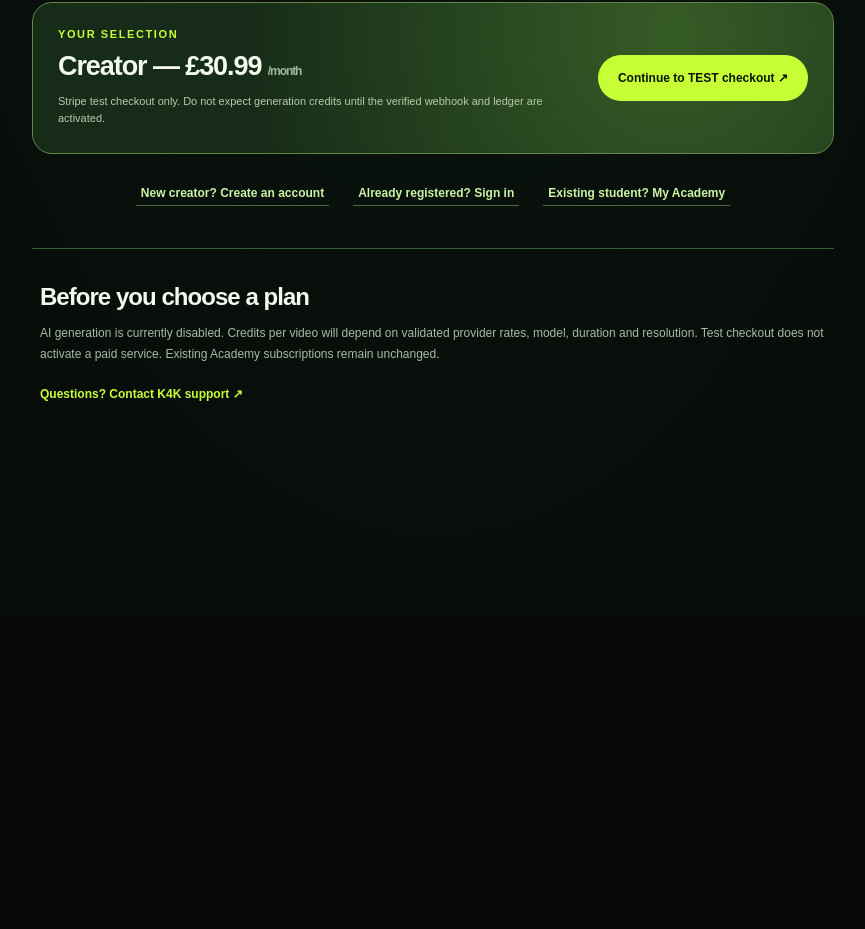
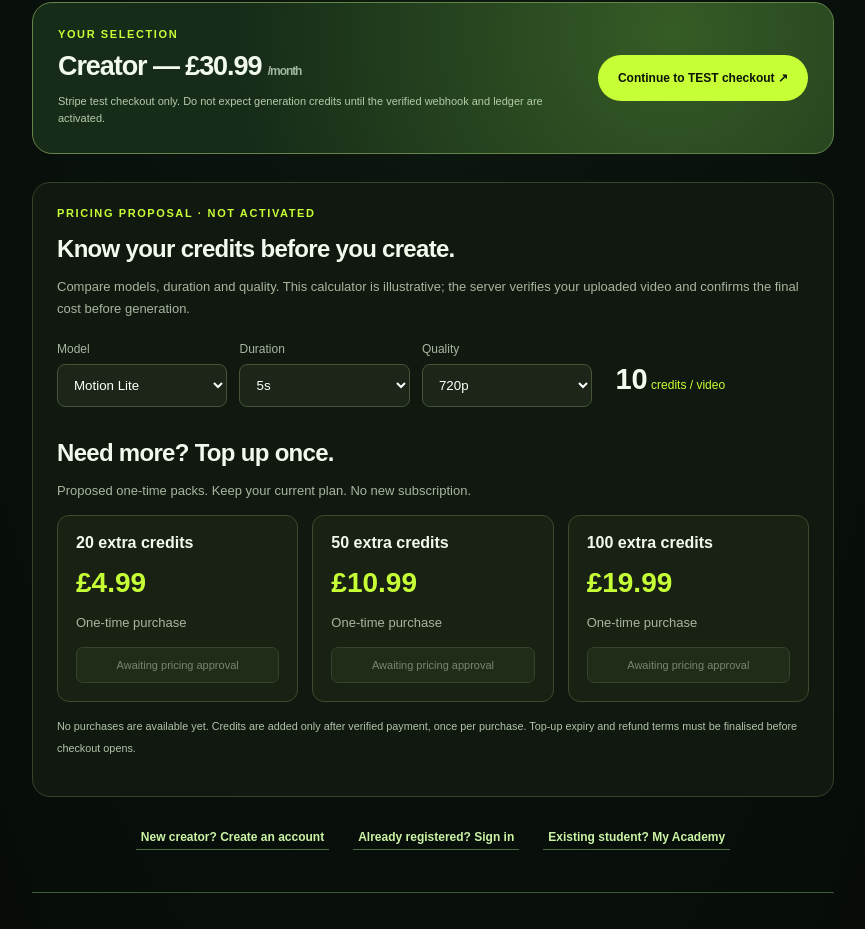
Before and after one commit to kreativestudios4k-lgtm/k4k-academy-v2, a Next.js app: page /k4k-app/credits in a window 1280 px wide. Shown: the part 889-1818 px from the top of the page, without its empty margins (207-1072 px from the left). Before the commit the page ends 1506 px from the top, so only its background shows below. Built offline with nearby package versions, Linux system fonts and the light colour scheme; no server answers.

Commit message:
Prepare proposed generation credit calculator and regional one-time packs for review

```diff
--- /dev/null
+++ b/app/k4k-app/credits/CreditProposal.js
@@ -0,0 +1,26 @@
+'use client';
+import {useState} from 'react';
+import {CREDIT_PACKS,proposedGenerationCredits} from '../../../lib/k4k-credit-proposal.mjs';
+import {useK4KLocale} from '../locale';
+export default function CreditProposal({currency='GBP'}){
+ const {locale}=useK4KLocale();
+ const tr=(en,pt,es)=>locale==='pt'?pt:locale==='es'?es:en;
+ const [model,setModel]=useState('lite'),[seconds,setSeconds]=useState(5),[resolution,setResolution]=useState('720p');
+ const quote=proposedGenerationCredits({model,resolution,seconds});
+ const money=minor=>new Intl.NumberFormat(locale==='pt'?'pt-BR':locale==='es'?'es-ES':'en-GB',{style:'currency',currency:currency||'GBP'}).format(minor/100);
+ return <section className="k4k-credit-proposal" aria-label="Proposed generation pricing and extra credits">
+  <span className="k4k-workspace-eyebrow">{tr('PRICING PROPOSAL · NOT ACTIVATED','PROPOSTA DE PREÇOS · NÃO ATIVADA','PROPUESTA DE PRECIOS · SIN ACTIVAR')}</span>
+  <h2>{tr('Know your credits before you create.','Confira os créditos antes de criar.','Conoce los créditos antes de crear.')}</h2>
+  <p>{tr('Compare models, duration and quality. This calculator is illustrative; the server verifies your uploaded video and confirms the final cost before generation.','Compare modelos, duração e qualidade. Esta simulação é ilustrativa; o servidor verifica seu vídeo e confirma o custo antes da geração.','Compara modelos, duración y calidad. Esta simulación es orientativa; el servidor verifica tu vídeo y confirma el coste antes de generar.')}</p>
+  <div className="k4k-credit-calculator">
+   <label>{tr('Model','Modelo','Modelo')}<select value={model} onChange={e=>{setModel(e.target.value);if(e.target.value==='lite'&&seconds>15)setSeconds(15)}}><option value="lite">Motion Lite</option><option value="pro">Motion Pro</option></select></label>
+   <label>{tr('Duration','Duração','Duración')}<select value={seconds} onChange={e=>setSeconds(Number(e.target.value))}>{[5,10,15,...(model==='pro'?[20,30]:[])].map(n=><option key={n} value={n}>{n}s</option>)}</select></label>
+   <label>{tr('Quality','Qualidade','Calidad')}<select value={resolution} onChange={e=>setResolution(e.target.value)}>{['480p','720p','1080p'].map(r=><option key={r}>{r}</option>)}</select></label>
+   <output aria-live="polite"><strong>{quote.credits}</strong> {tr('credits / video','créditos / vídeo','créditos / vídeo')}</output>
+  </div>
+  <h2>{tr('Need more? Top up once.','Precisa de mais? Adicione créditos.','¿Necesitas más? Recarga una vez.')}</h2>
+  <p>{tr('Proposed one-time packs. Keep your current plan. No new subscription.','Pacotes avulsos propostos. Mantenha seu plano. Sem nova assinatura.','Paquetes de pago único propuestos. Conserva tu plan. Sin nueva suscripción.')}</p>
+  <div className="k4k-topup-grid">{CREDIT_PACKS.map(pack=><article key={pack.id}><h3>{pack.credits} {tr('extra credits','créditos extras','créditos extra')}</h3><strong>{money(pack[currency||'GBP'])}</strong><p>{tr('One-time purchase','Compra única','Pago único')}</p><button type="button" disabled>{tr('Awaiting pricing approval','Aguardando aprovação','Pendiente de aprobación')}</button></article>)}</div>
+  <p><small>{tr('No purchases are available yet. Credits are added only after verified payment, once per purchase. Top-up expiry and refund terms must be finalised before checkout opens.','As compras ainda não estão disponíveis. Créditos são adicionados após pagamento verificado, uma vez por compra. Validade e reembolso serão definidos antes da ativação.','Las compras aún no están disponibles. Los créditos se añaden tras verificar el pago, una vez por compra. La caducidad y los reembolsos se definirán antes de activar las compras.')}</small></p>
+ </section>;
+}
--- a/app/k4k-app/credits/credits.css
+++ b/app/k4k-app/credits/credits.css
@@ -39,3 +39,5 @@
 @media(max-width:1020px){.k4k-light .k4k-pricing-grid{grid-template-columns:repeat(2,minmax(0,1fr))}.k4k-light .k4k-pricing-price{font-size:32px}.k4k-light .k4k-pricing-plan>p{min-height:0}}
 @media(max-width:600px){.k4k-light .k4k-pricing-grid{grid-template-columns:1fr}.k4k-light .k4k-pricing-hero{padding-top:9px}.k4k-light .k4k-pricing-hero h1{font-size:43px}.k4k-light .k4k-pricing-plan{padding:23px}.k4k-light .k4k-pricing-plan.selected{padding:22px}.k4k-light .k4k-pricing-plan ul{grid-template-columns:1fr 1fr}.k4k-light .k4k-pricing-plan-top{margin-bottom:12px}.k4k-light .k4k-pricing-checkout{flex-direction:column;align-items:stretch}.k4k-light .k4k-pricing-checkout>button{width:100%;white-space:normal}}
 @media(prefers-reduced-motion:reduce){.k4k-light .k4k-pricing-plan{transition:none}}
+
+.k4k-credit-proposal{border:1px solid #36442b;border-radius:18px;padding:24px;margin:28px 0;background:#11180f;color:#edf4e6}.k4k-credit-proposal h2{font-size:24px;letter-spacing:-.7px;margin:16px 0 10px}.k4k-credit-proposal p{font-size:13px;line-height:1.7;color:#a8b59f}.k4k-credit-calculator{display:grid;grid-template-columns:repeat(3,1fr) 1.2fr;gap:12px;align-items:end;margin:22px 0 32px}.k4k-credit-calculator label{display:grid;gap:8px;font-size:12px;color:#a8b59f}.k4k-credit-calculator select{width:100%;background:#1c2517;border:1px solid #435536;border-radius:8px;color:#fff;padding:12px}.k4k-credit-calculator output{padding:11px;color:#c7ff36;font-size:12px}.k4k-credit-calculator output strong{font-size:29px}.k4k-topup-grid{display:grid;grid-template-columns:repeat(3,1fr);gap:14px}.k4k-topup-grid article{border:1px solid #3b4b30;border-radius:12px;padding:18px;background:#192113}.k4k-topup-grid h3{font-size:16px;margin:0 0 15px}.k4k-topup-grid article>strong{font-size:28px;color:#c7ff36}.k4k-topup-grid button{width:100%;padding:11px 8px;border:1px solid #45543a;background:#25311c;color:#adb99e;border-radius:7px;font-size:11px;cursor:not-allowed}@media(max-width:650px){.k4k-credit-proposal{padding:18px}.k4k-credit-calculator{grid-template-columns:1fr 1fr}.k4k-topup-grid{grid-template-columns:1fr}.k4k-credit-proposal h2{font-size:22px}}
--- a/app/k4k-app/credits/page.js
+++ b/app/k4k-app/credits/page.js
@@ -6,6 +6,7 @@ import {createClient} from '../../../lib/supabase/client';
 import {useK4KLocale} from '../locale';
 import {PLAN_PRICES} from '../../../lib/k4k-plan-prices.mjs';
 import './credits.css';
+import CreditProposal from './CreditProposal';
 
 const plans=[
  {key:'starter',name:'Starter',credits:80,description:'For first-time creators'},
@@ -73,6 +74,7 @@ export default function Credits(){
    </button>)}</div>
    <section className="k4k-pricing-checkout"><div><span className="k4k-workspace-eyebrow">{tr('YOUR SELECTION','SUA ESCOLHA','TU SELECCIÓN')}</span><h2>{current.name} — {amount(current)} <small>/{tr('month','mês','mes')}</small></h2><p>{tr('Stripe test checkout only. Do not expect generation credits until the verified webhook and ledger are activated.','Checkout Stripe somente em modo de teste. Os créditos só serão liberados após a validação do webhook e do extrato.','Checkout de Stripe solo en modo de prueba. Los créditos dependen de validar el webhook y el registro.')}</p></div><button type="button" disabled={!currency||checkoutBusy} onClick={startTestCheckout}>{checkoutBusy?'Opening…':tr('Continue to TEST checkout','Continuar para checkout de TESTE','Continuar a checkout de PRUEBA')} ↗</button></section>
    {checkoutError&&<p className="k4k-pricing-error" role="alert">{checkoutError}</p>}
+   <CreditProposal currency={currency}/>
    <div className="k4k-pricing-links"><Link href="/k4k-app/register">{tr('New creator? Create an account','Novo criador? Criar conta','¿Nuevo creador? Crear cuenta')}</Link><Link href="/login?next=%2Fk4k-app%2Fcredits">{tr('Already registered? Sign in','Já tem conta? Entrar','¿Tienes cuenta? Entrar')}</Link><Link href="/academy">{tr('Existing student? My Academy','Aluno atual? Minha Academy','¿Alumno actual? Mi Academy')}</Link></div>
    <section className="k4k-pricing-note"><h2>{tr('Before you choose a plan','Antes de escolher um plano','Antes de elegir un plan')}</h2><p>{tr('AI generation is currently disabled. Credits per video will depend on validated provider rates, model, duration and resolution. Test checkout does not activate a paid service. Existing Academy subscriptions remain unchanged.','A geração de IA está desativada. O custo por vídeo dependerá do provedor, modelo, duração e resolução. O checkout de teste não ativa um serviço pago. Assinaturas atuais da Academy são preservadas.','La generación de IA está desactivada. El costo por vídeo depende del proveedor, modelo, duración y resolución. El checkout de prueba no activa un servicio pagado. Las suscripciones de Academy no cambian.')}</p><Link href="/k4k-app/support">{tr('Questions? Contact K4K support ↗','Dúvidas? Fale com o suporte ↗','¿Dudas? Contacta con soporte ↗')}</Link></section>
   </div>
--- /dev/null
+++ b/lib/k4k-credit-proposal.mjs
@@ -0,0 +1,15 @@
+// Review-only commercial proposal. Never authorizes a provider call or payment.
+export const CREDIT_PROPOSAL=Object.freeze({approved:false,providerUsdPerCredit:0.10});
+export const CREDIT_PACKS=Object.freeze([
+ Object.freeze({id:'boost20',credits:20,GBP:499,EUR:599,USD:649,BRL:3499}),
+ Object.freeze({id:'boost50',credits:50,GBP:1099,EUR:1299,USD:1449,BRL:7499}),
+ Object.freeze({id:'boost100',credits:100,GBP:1999,EUR:2399,USD:2699,BRL:13999}),
+]);
+export function proposedGenerationCredits({model='lite',resolution='720p',seconds=5}={}){
+ const rates={lite:{'480p':.05,'720p':.10,'1080p':.20},pro:{'480p':.318,'720p':.681,'1080p':1.632}};
+ if(!Object.hasOwn(rates,model)||!Object.hasOwn(rates[model],resolution)||!Number.isFinite(seconds)||seconds<4||seconds>(model==='lite'?15:30))throw Error('INVALID_GENERATION_ESTIMATE');
+ // Lite charges output rounded up plus measured source duration; Pro rounds source up.
+ const billableSeconds=Math.ceil(seconds)+(model==='lite'?seconds:0);
+ const providerUsd=Math.round(billableSeconds*rates[model][resolution]*1000)/1000;
+ return {providerUsd,credits:Math.ceil(Math.round(providerUsd*1e6)/100000)};
+}
```
Also changed, not shown: 1 other file (tests, documents, lock files or other folders).
